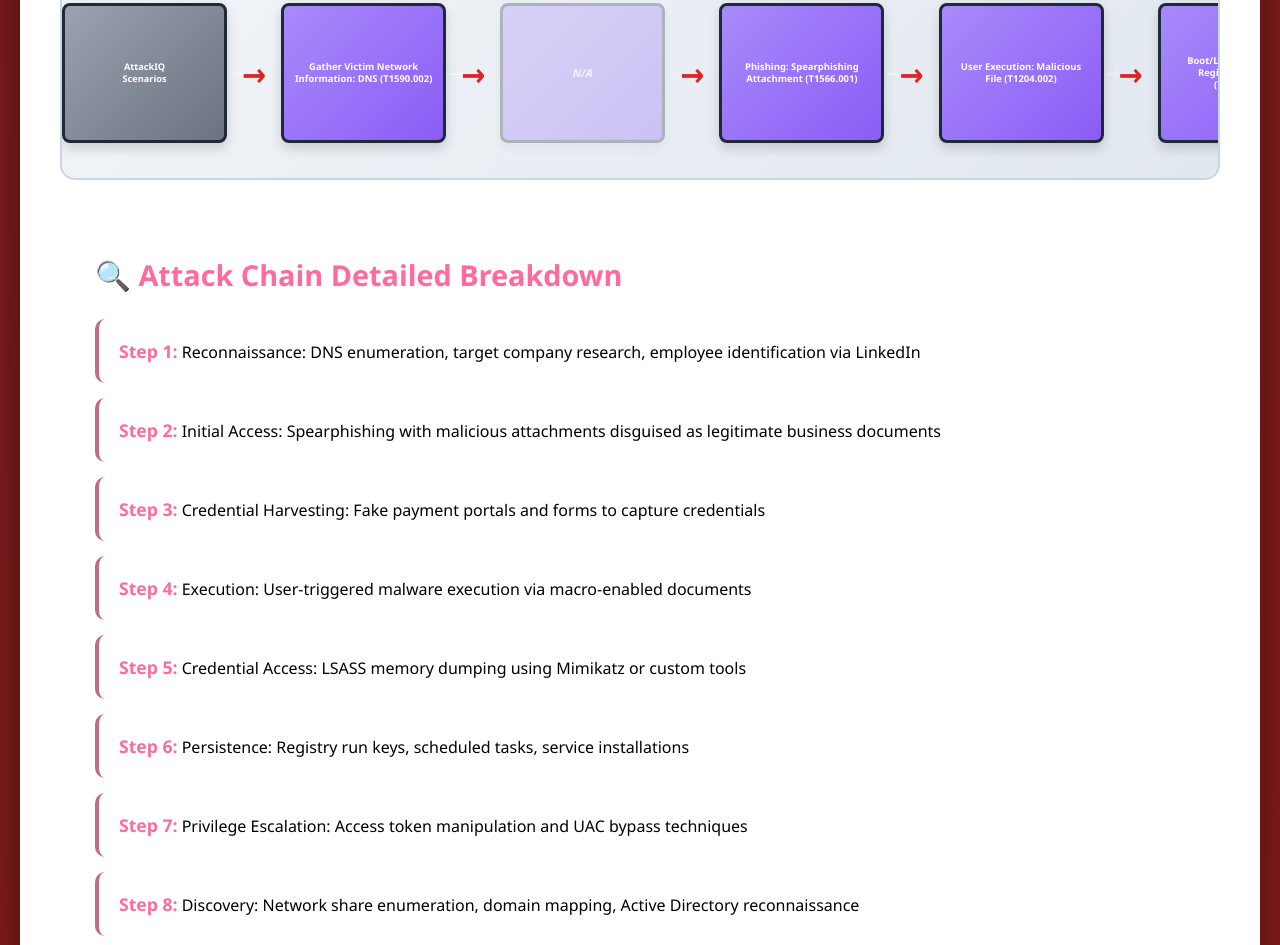
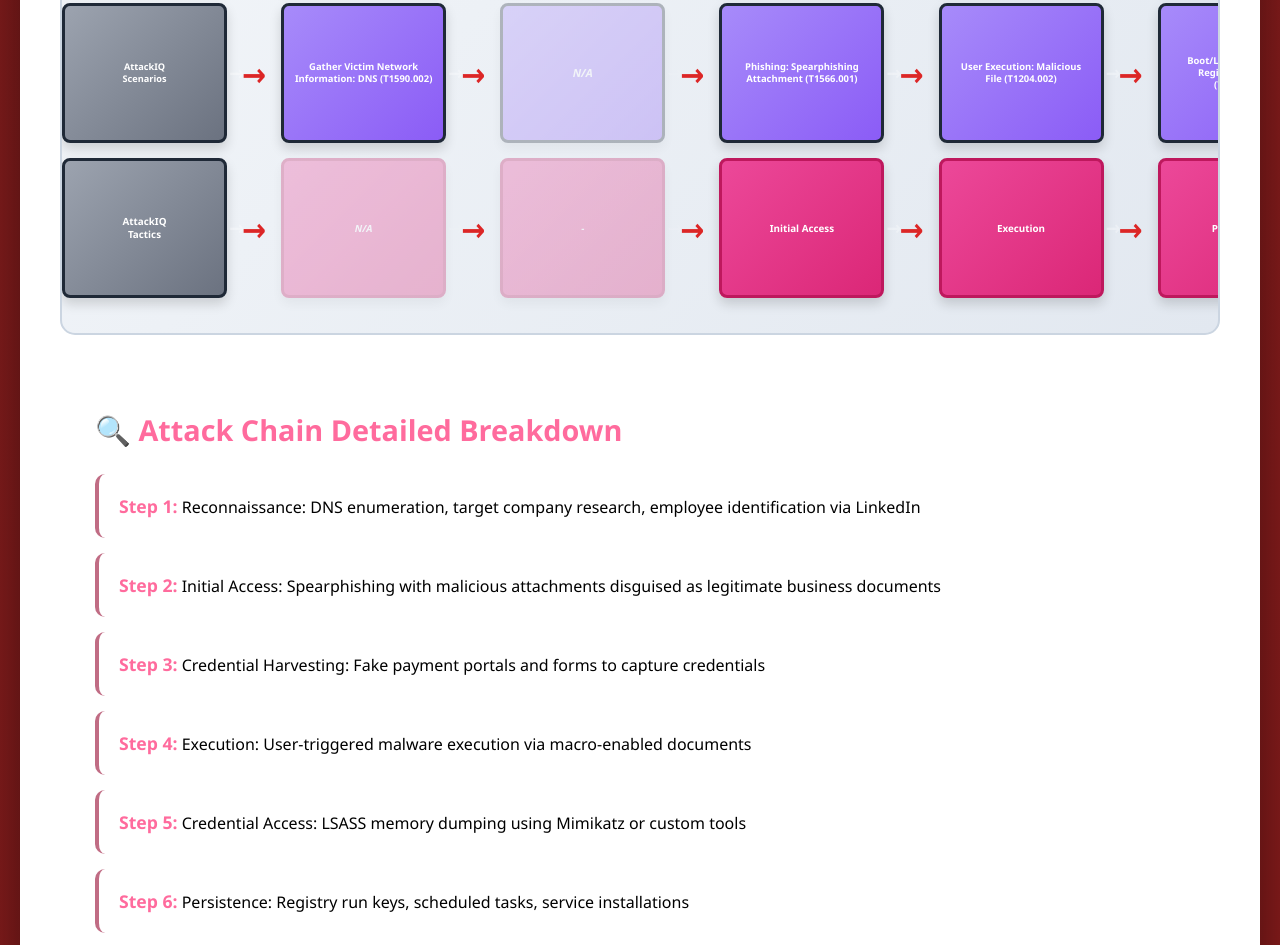
Before and after one commit to tweakn74/APT-Tracker-MITRE-AIQ, a website: page index.html in a window 1280 px wide. Shown: the part 1728-2673 px from the top of the page. Drawn offline with Linux system fonts and the light colour scheme.

Commit message:
Add AttackIQ Tactics row for AttackIQ search guidance

```diff
--- a/index.html
+++ b/index.html
@@ -308,6 +308,12 @@
         .chain-box.attackiq {
             background: linear-gradient(135deg, #a78bfa 0%, #8b5cf6 100%);
             color: white;
+        }
+
+        .chain-box.attackiq-tactic {
+            background: linear-gradient(135deg, #ec4899 0%, #db2777 100%);
+            color: white;
+            border: 3px solid #be185d;
         }
 
         .technique-id {
@@ -1176,6 +1182,14 @@
                         <div class="technique-name" style="font-size: 0.7em;">AttackIQ<br>Scenarios</div>
                     </div>
                     <!-- Dynamic AttackIQ scenarios will be inserted here (max 14 columns) -->
+                </div>
+
+                <!-- Row 6: AttackIQ Tactic Buckets -->
+                <div class="chain-row" id="attackiqTacticRow">
+                    <div class="chain-box initial">
+                        <div class="technique-name" style="font-size: 0.75em;">AttackIQ<br>Tactics</div>
+                    </div>
+                    <!-- Dynamic AttackIQ tactic buckets will be inserted here (max 14 columns) -->
                 </div>
             </div>
         </div>
@@ -1915,15 +1929,39 @@
                 }
             }
 
+            // Helper function to map MITRE tactics to AttackIQ tactic buckets
+            function getAttackIQTactic(mitreTactic) {
+                // AttackIQ has 12 tactics (missing Reconnaissance and Resource Development)
+                const tacticMap = {
+                    'Reconnaissance': 'N/A',
+                    'Resource Development': 'N/A',
+                    'Initial Access': 'Initial Access',
+                    'Execution': 'Execution',
+                    'Persistence': 'Persistence',
+                    'Privilege Escalation': 'Privilege Escalation',
+                    'Defense Evasion': 'Defense Evasion',
+                    'Credential Access': 'Credential Access',
+                    'Discovery': 'Discovery',
+                    'Lateral Movement': 'Lateral Movement',
+                    'Collection': 'Collection',
+                    'Command and Control': 'Command And Control',
+                    'Exfiltration': 'Exfiltration',
+                    'Impact': 'Impact'
+                };
+                return tacticMap[mitreTactic] || 'N/A';
+            }
+
             // Generate exactly 14 columns for each row - one per tactic
             let mitreBoxes = '';
             let stepBoxes = '';
             let searchBoxes = '';
             let attackiqBoxes = '';
+            let attackiqTacticBoxes = '';
 
             // Iterate through all 14 tactics and display techniques for each
             tactics.forEach(tactic => {
                 const techniquesForTactic = techniquesByTactic[tactic];
+                const attackiqTactic = getAttackIQTactic(tactic);
 
                 if (techniquesForTactic.length > 0) {
                     // Use the first technique for this tactic
@@ -1947,8 +1985,19 @@
                     attackiqBoxes += `<span class="arrow">→</span><div class="chain-box attackiq">
                         <div class="technique-name" style="font-size: 0.72em;">${attackiqText}</div>
                     </div>`;
+
+                    // Add AttackIQ tactic bucket
+                    if (attackiqTactic === 'N/A') {
+                        attackiqTacticBoxes += `<span class="arrow">→</span><div class="chain-box attackiq-tactic" style="opacity: 0.3;">
+                            <div class="technique-name" style="font-size: 0.75em; font-style: italic;">N/A</div>
+                        </div>`;
+                    } else {
+                        attackiqTacticBoxes += `<span class="arrow">→</span><div class="chain-box attackiq-tactic">
+                            <div class="technique-name" style="font-size: 0.75em;">${attackiqTactic}</div>
+                        </div>`;
+                    }
                 } else {
-                    // This tactic has no techniques - show N/A only in AttackIQ row
+                    // This tactic has no techniques - show N/A or dash
                     mitreBoxes += `<span class="arrow">→</span><div class="chain-box mitre" style="opacity: 0.3;">
                         <div class="technique-name" style="font-style: italic;">-</div>
                     </div>`;
@@ -1964,10 +2013,14 @@
                     attackiqBoxes += `<span class="arrow">→</span><div class="chain-box attackiq" style="opacity: 0.3;">
                         <div class="technique-name" style="font-style: italic;">N/A</div>
                     </div>`;
+
+                    attackiqTacticBoxes += `<span class="arrow">→</span><div class="chain-box attackiq-tactic" style="opacity: 0.3;">
+                        <div class="technique-name" style="font-size: 0.75em; font-style: italic;">-</div>
+                    </div>`;
                 }
             });
 
-            // Update all 4 dynamic rows with exactly 14 columns each
+            // Update all 5 dynamic rows with exactly 14 columns each
             // Clear existing content and rebuild from scratch to prevent duplication
             mitreRow.innerHTML = `
                 <div class="chain-box initial">
@@ -1992,6 +2045,13 @@
                     <div class="technique-name" style="font-size: 0.7em;">AttackIQ<br>Scenarios</div>
                 </div>
             ` + attackiqBoxes;
+
+            const attackiqTacticRow = document.getElementById('attackiqTacticRow');
+            attackiqTacticRow.innerHTML = `
+                <div class="chain-box initial">
+                    <div class="technique-name" style="font-size: 0.75em;">AttackIQ<br>Tactics</div>
+                </div>
+            ` + attackiqTacticBoxes;
 
             // Update breakdown
             const breakdownList = document.getElementById('breakdownList');
```
